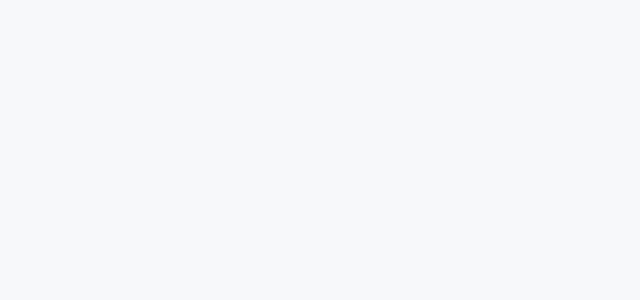
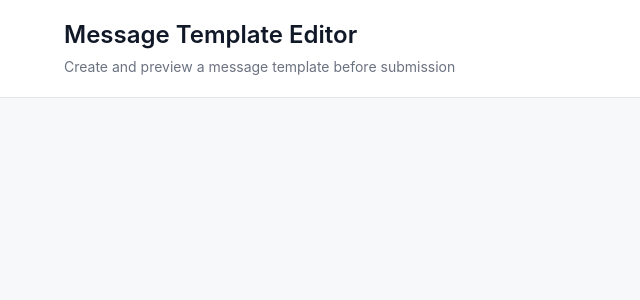
Before and after one commit to nayuki0115/vue3-message-template-editor, a Vue app: page / in a window 1280 px wide. Shown: the top 300 px of the page, without its empty margins (0-640 px from the left). Built offline with nearby package versions, Linux system fonts and the light colour scheme.

Commit message:
feat: add app header

```diff
--- a/src/App.vue
+++ b/src/App.vue
@@ -1,3 +1,8 @@
+<script setup lang="ts">
+import AppHeader from '@/components/layout/AppHeader.vue'
+</script>
+
 <template>
+  <AppHeader />
   <RouterView />
 </template>
--- /dev/null
+++ b/src/components/layout/AppHeader.vue
@@ -0,0 +1,50 @@
+<template>
+  <header class="app-header">
+    <div class="app-header__content">
+      <h1 class="app-header__title">Message Template Editor</h1>
+      <p class="app-header__description">Create and preview a message template before submission</p>
+    </div>
+  </header>
+</template>
+
+<style scoped>
+.app-header {
+  position: sticky;
+  top: 0;
+  z-index: 10;
+  border-bottom: 1px solid #e5e7eb;
+  background: rgba(255, 255, 255, 0.96);
+  backdrop-filter: blur(8px);
+}
+
+.app-header__content {
+  width: min(100%, 1200px);
+  margin: 0 auto;
+  padding: 20px 24px;
+}
+
+.app-header__title {
+  margin: 0;
+  color: #111827;
+  font-size: 24px;
+  font-weight: 600;
+  line-height: 1.25;
+}
+
+.app-header__description {
+  margin: 6px 0 0;
+  color: #6b7280;
+  font-size: 14px;
+  line-height: 1.5;
+}
+
+@media (max-width: 640px) {
+  .app-header__content {
+    padding: 16px;
+  }
+
+  .app-header__title {
+    font-size: 20px;
+  }
+}
+</style>
```
